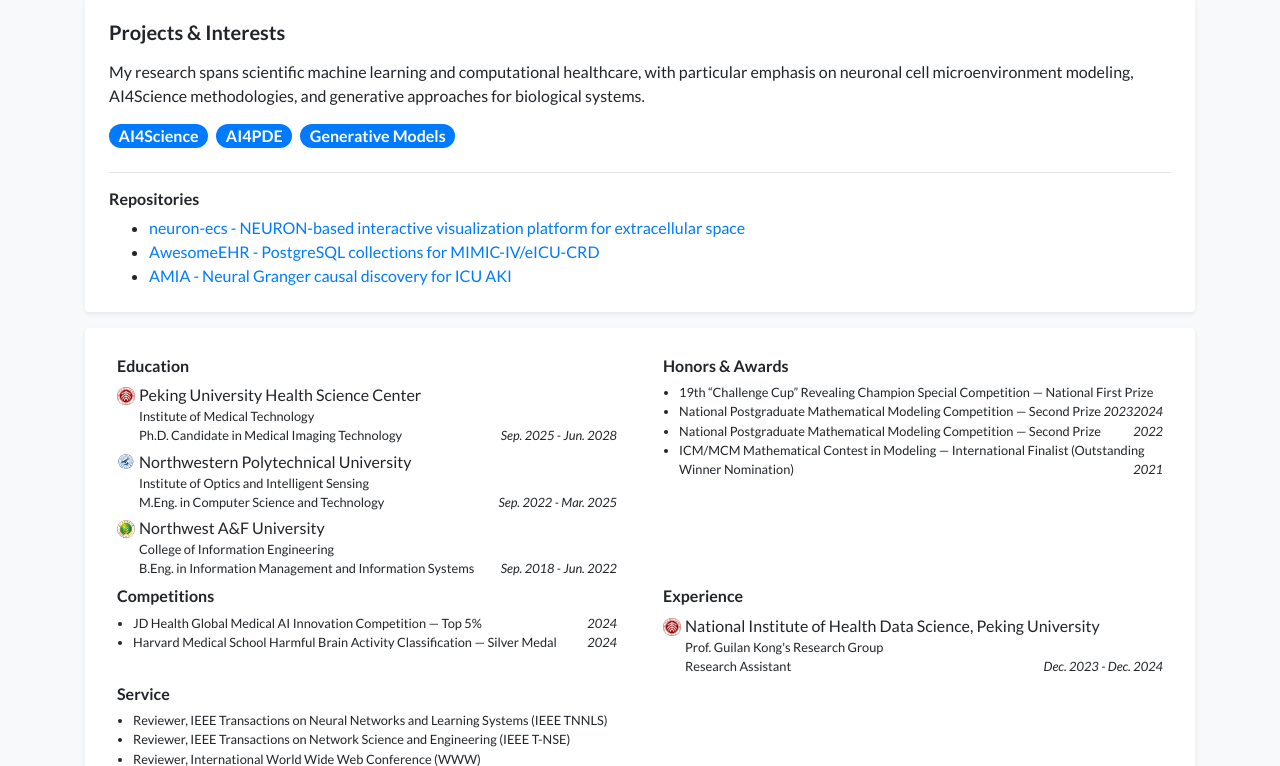
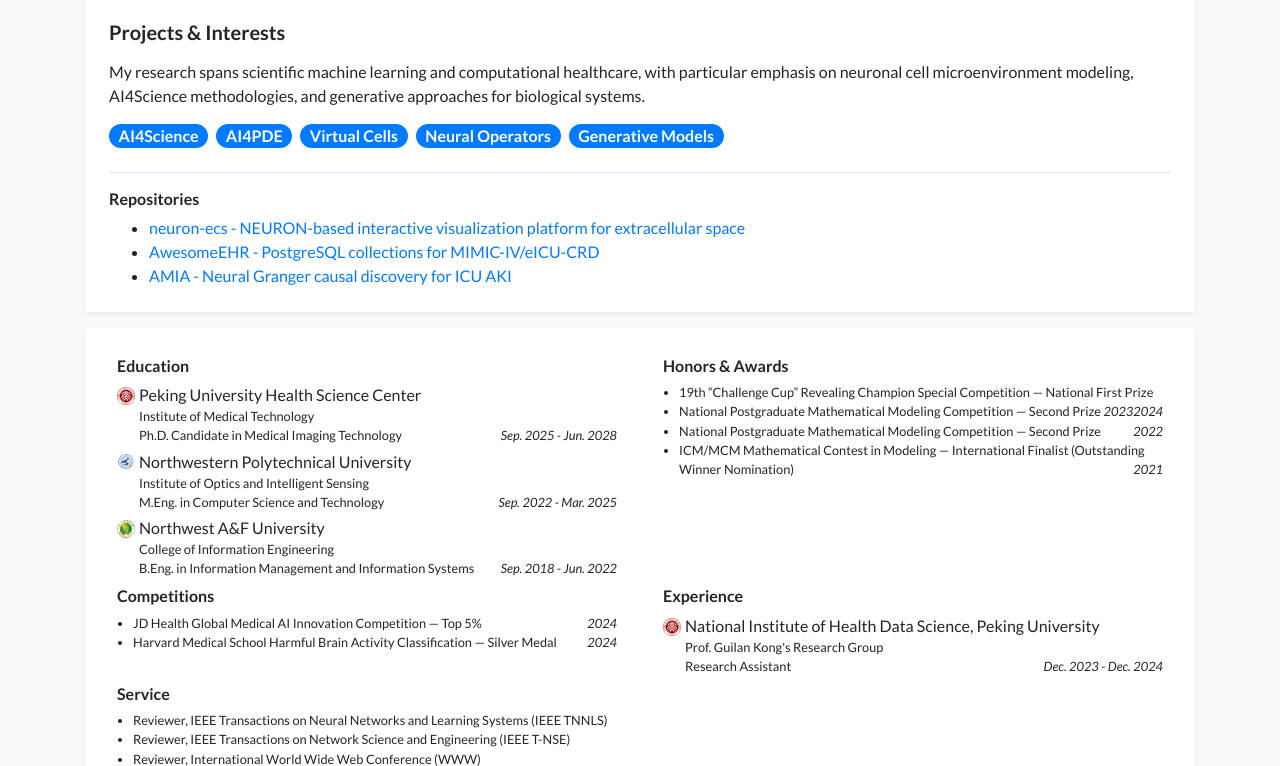
Before and after one commit to HowieHsu0126/howiehsu0126.github.io, a Jekyll site: the page built from index.html, in a window 1280 px wide and 900 px high, scrolled down 3635 px, cut to the strip 134-900 px from the top of the window. Built offline with Jekyll 4.4.1, drawn with Linux system fonts in a browser that asks for light colours; a style sheet for code colours, icons or effects is not loaded.

Commit message:
Homepage

```diff
--- a/_data/profile.yml
+++ b/_data/profile.yml
@@ -22,6 +22,8 @@ portrait_caption: >-
 research_interests:
   - AI4Science
   - AI4PDE
+  - Virtual Cells
+  - Neural Operators
   - Generative Models
 
 education:
```
